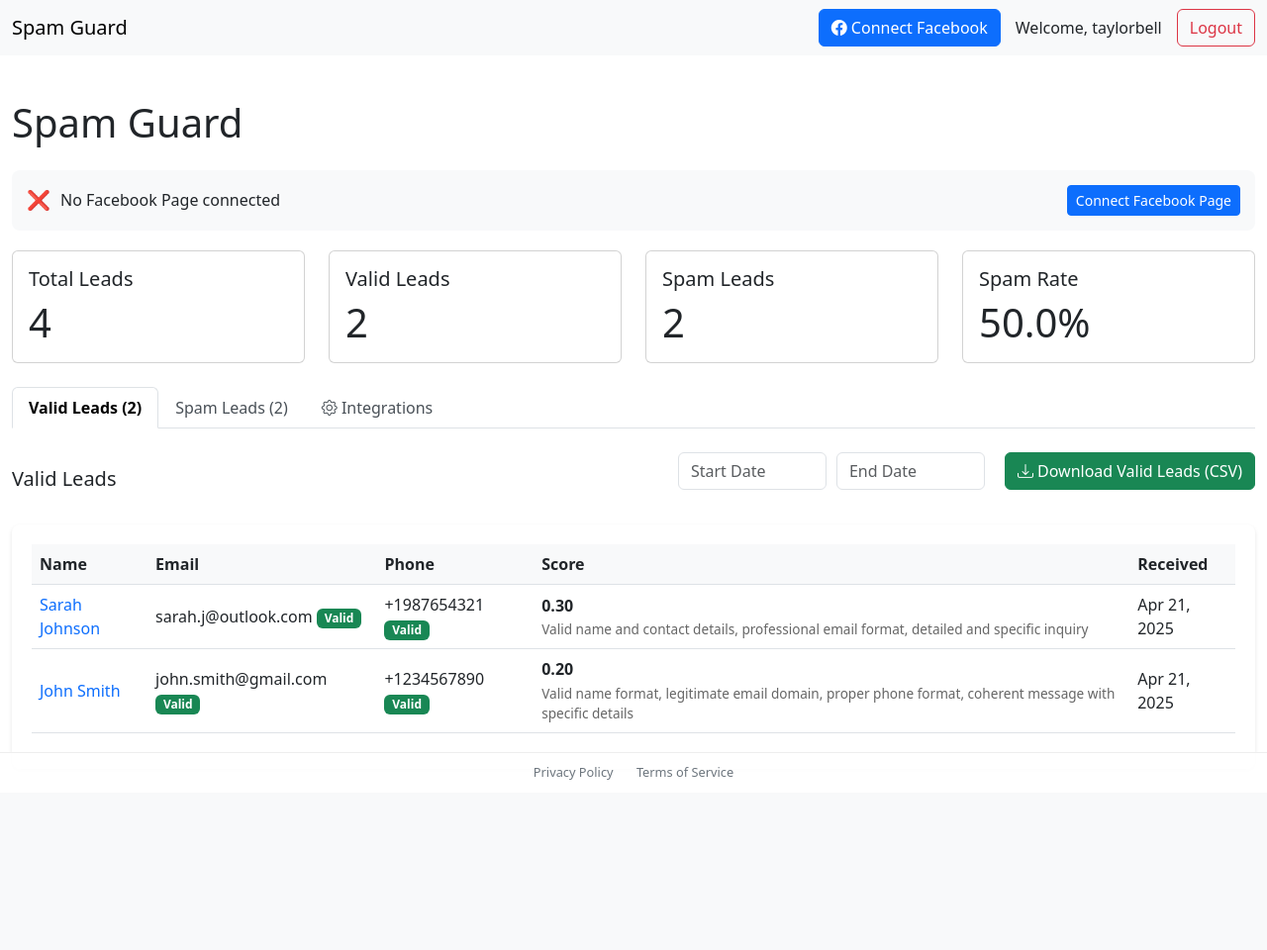
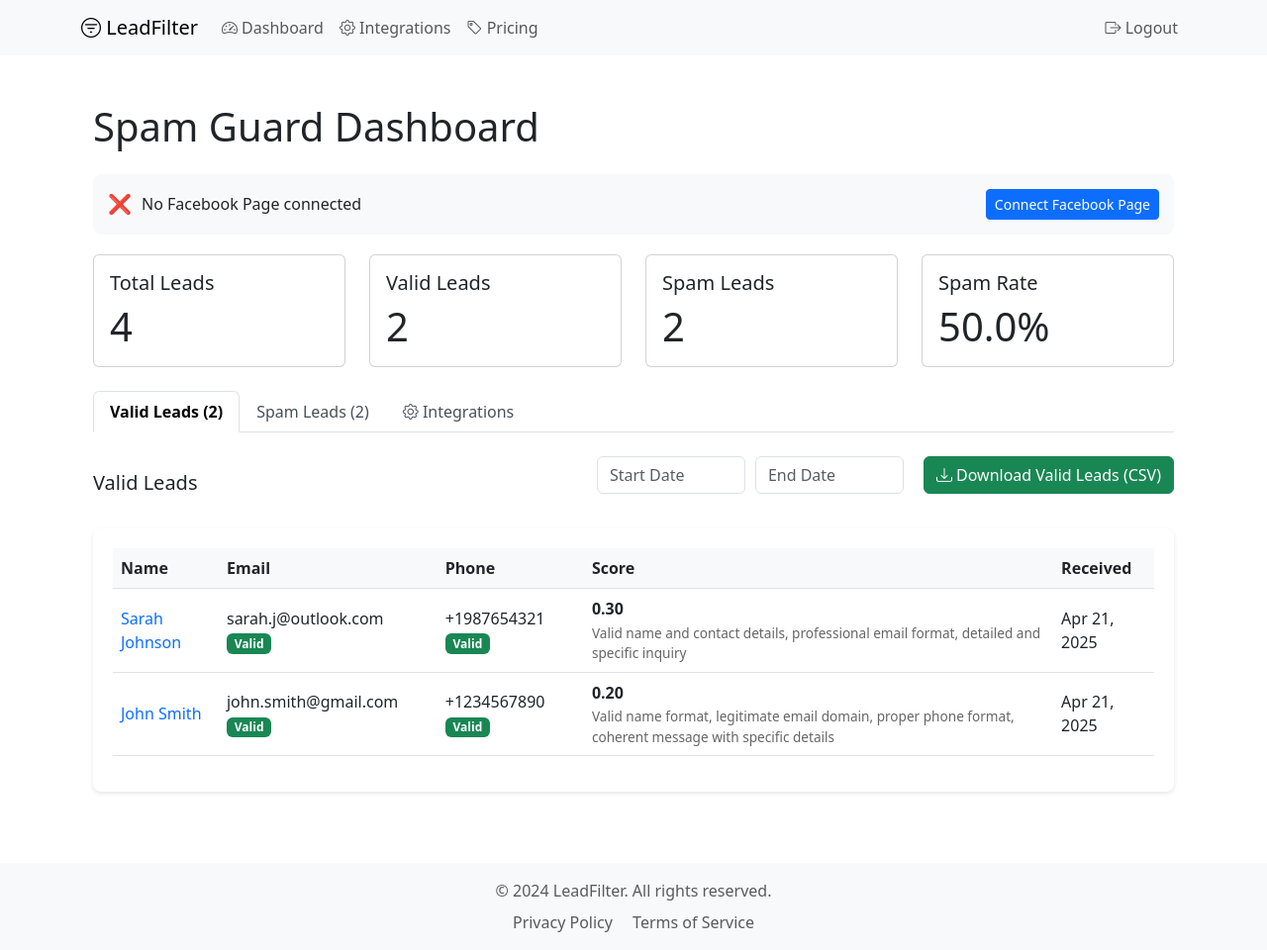
Before and after one commit to vtbell21/leadfilter, a Django app: page /dashboard/ in a window 1280 px wide. Shown: the whole page at 99% size. Before the commit the page ends 788 px from the top, so only its background shows below. Run offline with Django 5.2, Linux system fonts and the light colour scheme; a user stored in the database is signed in; data comes from the database, SQL or seed files in the repository; data that the repository does not hold is empty; some libraries are stand-ins or nearby versions.

Commit message:
Updated dashboard to use base template and consistent Spam Guard branding

```diff
--- a/leads/templates/leads/leads_dashboard.html
+++ b/leads/templates/leads/leads_dashboard.html
@@ -1,203 +1,9 @@
-<!DOCTYPE html>
-<html lang="en">
-<head>
-    <meta charset="UTF-8">
-    <meta name="viewport" content="width=device-width, initial-scale=1.0">
-    <title>Spam Guard</title>
-    <!-- Bootstrap CSS -->
-    <link href="https://cdn.jsdelivr.net/npm/bootstrap@5.3.0/dist/css/bootstrap.min.css" rel="stylesheet">
-    <link rel="stylesheet" href="https://cdn.jsdelivr.net/npm/bootstrap-icons@1.7.2/font/bootstrap-icons.css">
-    <link rel="stylesheet" href="https://cdn.jsdelivr.net/npm/flatpickr/dist/flatpickr.min.css">
-    <style>
-        .nav-tabs .nav-link {
-            color: #495057;
-        }
-        .nav-tabs .nav-link.active {
-            font-weight: bold;
-        }
-        .table th {
-            background-color: #f8f9fa;
-        }
-        .valid-icon {
-            color: #28a745;
-        }
-        .invalid-icon {
-            color: #dc3545;
-        }
-        .spam-row {
-            background-color: #fff3f3;
-        }
-        .spam-row:hover {
-            background-color: #ffe6e6;
-        }
-        .pagination {
-            margin-top: 20px;
-        }
-        .high-risk {
-            background-color: #ffebee !important;
-        }
-        .high-risk:hover {
-            background-color: #ffe0e3 !important;
-        }
-        .spam-badge {
-            font-size: 0.8em;
-            padding: 0.3em 0.6em;
-            margin-left: 0.5em;
-        }
-        .gpt-score {
-            font-weight: bold;
-        }
-        .gpt-reason {
-            font-size: 0.85em;
-            color: #666;
-            margin-top: 0.2em;
-        }
-        .message-text {
-            font-size: 0.9em;
-            color: #333;
-            white-space: pre-line;
-        }
-        .custom-fields {
-            font-size: 0.85em;
-            color: #666;
-            margin-top: 0.5em;
-        }
-        .custom-fields-toggle {
-            cursor: pointer;
-            color: #0d6efd;
-            text-decoration: underline;
-            font-size: 0.85em;
-        }
-        .custom-fields-content {
-            background-color: #f8f9fa;
-            padding: 0.5em;
-            border-radius: 4px;
-            margin-top: 0.3em;
-        }
-        .navbar {
-            margin-bottom: 20px;
-        }
-        .user-info {
-            margin-right: 15px;
-        }
-        .connect-btn {
-            margin-right: 15px;
-        }
-        .table-container {
-            background-color: white;
-            border-radius: 8px;
-            box-shadow: 0 2px 4px rgba(0,0,0,0.1);
-            padding: 20px;
-            margin-top: 20px;
-        }
-        .badge-spam {
-            background-color: #dc3545;
-            color: white;
-        }
-        .badge-valid {
-            background-color: #198754;
-            color: white;
-        }
-        .badge-invalid {
-            background-color: #6c757d;
-            color: white;
-        }
-        .table th {
-            background-color: #f8f9fa;
-            font-weight: 600;
-        }
-        .table td {
-            vertical-align: middle;
-        }
-        .lead-link {
-            color: #0d6efd;
-            text-decoration: none;
-        }
-        .lead-link:hover {
-            text-decoration: underline;
-        }
-        .download-btn {
-            margin-left: 10px;
-        }
-        .date-filters {
-            display: flex;
-            align-items: center;
-            gap: 10px;
-            margin-bottom: 15px;
-        }
-        .date-input {
-            width: 150px;
-        }
-        .footer-links {
-            position: fixed;
-            bottom: 0;
-            left: 0;
-            right: 0;
-            padding: 10px;
-            background: rgba(255, 255, 255, 0.9);
-            text-align: center;
-            font-size: 0.8em;
-            border-top: 1px solid #eee;
-        }
-        .footer-links a {
-            color: #6c757d;
-            text-decoration: none;
-            margin: 0 10px;
-        }
-        .footer-links a:hover {
-            color: #0d6efd;
-            text-decoration: underline;
-        }
-        .facebook-status {
-            background-color: #f8f9fa;
-            border-radius: 8px;
-            padding: 15px;
-            margin-bottom: 20px;
-            display: flex;
-            align-items: center;
-            justify-content: space-between;
-        }
-        .facebook-status .status-text {
-            display: flex;
-            align-items: center;
-            gap: 10px;
-        }
-        .facebook-status .status-icon {
-            font-size: 1.2em;
-        }
-        .facebook-status .page-name {
-            font-weight: 500;
-        }
-        .facebook-status .disconnect-btn {
-            font-size: 0.9em;
-        }
-        .status-connected {
-            color: #198754;
-        }
-        .status-disconnected {
-            color: #dc3545;
-        }
-    </style>
-    <!-- Bootstrap JS and Popper.js for tooltips -->
-    <script src="https://cdn.jsdelivr.net/npm/@popperjs/core@2.11.6/dist/umd/popper.min.js"></script>
-    <script src="https://cdn.jsdelivr.net/npm/bootstrap@5.3.0/dist/js/bootstrap.min.js"></script>
-</head>
-<body>
-    <nav class="navbar navbar-expand-lg navbar-light bg-light">
-        <div class="container-fluid">
-            <a class="navbar-brand" href="{% url 'leads:dashboard' %}">Spam Guard</a>
-            <div class="d-flex align-items-center">
-                <a href="{% url 'leads:facebook_connect' %}" class="btn btn-primary connect-btn">
-                    <i class="bi bi-facebook"></i> Connect Facebook
-                </a>
-                <span class="user-info">Welcome, {{ user.username }}</span>
-                <a href="{% url 'leads:logout' %}" class="btn btn-outline-danger">Logout</a>
-            </div>
-        </div>
-    </nav>
+{% extends "leads/base.html" %}
+{% load static %}
 
+{% block content %}
 <div class="container-fluid py-4">
-        <h1 class="mb-4">Spam Guard</h1>
+    <h1 class="mb-4">Spam Guard Dashboard</h1>
 
     {% if messages %}
         {% for message in messages %}
@@ -455,31 +261,184 @@
         </div>
     </div>
 </div>
+{% endblock %}
 
-    <!-- Footer Links -->
-    <div class="footer-links">
-        <a href="{% url 'leads:privacy_policy' %}">Privacy Policy</a>
-        <a href="{% url 'leads:terms_of_service' %}">Terms of Service</a>
-    </div>
+{% block extra_css %}
+<link rel="stylesheet" href="https://cdn.jsdelivr.net/npm/flatpickr/dist/flatpickr.min.css">
+<style>
+    .nav-tabs .nav-link {
+        color: #495057;
+    }
+    .nav-tabs .nav-link.active {
+        font-weight: bold;
+    }
+    .table th {
+        background-color: #f8f9fa;
+    }
+    .valid-icon {
+        color: #28a745;
+    }
+    .invalid-icon {
+        color: #dc3545;
+    }
+    .spam-row {
+        background-color: #fff3f3;
+    }
+    .spam-row:hover {
+        background-color: #ffe6e6;
+    }
+    .pagination {
+        margin-top: 20px;
+    }
+    .high-risk {
+        background-color: #ffebee !important;
+    }
+    .high-risk:hover {
+        background-color: #ffe0e3 !important;
+    }
+    .spam-badge {
+        font-size: 0.8em;
+        padding: 0.3em 0.6em;
+        margin-left: 0.5em;
+    }
+    .gpt-score {
+        font-weight: bold;
+    }
+    .gpt-reason {
+        font-size: 0.85em;
+        color: #666;
+        margin-top: 0.2em;
+    }
+    .message-text {
+        font-size: 0.9em;
+        color: #333;
+        white-space: pre-line;
+    }
+    .custom-fields {
+        font-size: 0.85em;
+        color: #666;
+        margin-top: 0.5em;
+    }
+    .custom-fields-toggle {
+        cursor: pointer;
+        color: #0d6efd;
+        text-decoration: underline;
+        font-size: 0.85em;
+    }
+    .custom-fields-content {
+        background-color: #f8f9fa;
+        padding: 0.5em;
+        border-radius: 4px;
+        margin-top: 0.3em;
+    }
+    .navbar {
+        margin-bottom: 20px;
+    }
+    .user-info {
+        margin-right: 15px;
+    }
+    .connect-btn {
+        margin-right: 15px;
+    }
+    .table-container {
+        background-color: white;
+        border-radius: 8px;
+        box-shadow: 0 2px 4px rgba(0,0,0,0.1);
+        padding: 20px;
+        margin-top: 20px;
+    }
+    .badge-spam {
+        background-color: #dc3545;
+        color: white;
+    }
+    .badge-valid {
+        background-color: #198754;
+        color: white;
+    }
+    .badge-invalid {
+        background-color: #6c757d;
+        color: white;
+    }
+    .table th {
+        background-color: #f8f9fa;
+        font-weight: 600;
+    }
+    .table td {
+        vertical-align: middle;
+    }
+    .lead-link {
+        color: #0d6efd;
+        text-decoration: none;
+    }
+    .lead-link:hover {
+        text-decoration: underline;
+    }
+    .download-btn {
+        margin-left: 10px;
+    }
+    .date-filters {
+        display: flex;
+        align-items: center;
+        gap: 10px;
+        margin-bottom: 15px;
+    }
+    .date-input {
+        width: 150px;
+    }
+    .footer-links {
+        position: fixed;
+        bottom: 0;
+        left: 0;
+        right: 0;
+        padding: 10px;
+        background: rgba(255, 255, 255, 0.9);
+        text-align: center;
+        font-size: 0.8em;
+        border-top: 1px solid #eee;
+    }
+    .footer-links a {
+        color: #6c757d;
+        text-decoration: none;
+        margin: 0 10px;
+    }
+    .footer-links a:hover {
+        color: #0d6efd;
+        text-decoration: underline;
+    }
+    .facebook-status {
+        background-color: #f8f9fa;
+        border-radius: 8px;
+        padding: 15px;
+        margin-bottom: 20px;
+        display: flex;
+        align-items: center;
+        justify-content: space-between;
+    }
+    .facebook-status .status-text {
+        display: flex;
+        align-items: center;
+        gap: 10px;
+    }
+    .facebook-status .status-icon {
+        font-size: 1.2em;
+    }
+    .facebook-status .page-name {
+        font-weight: 500;
+    }
+    .facebook-status .disconnect-btn {
+        font-size: 0.9em;
+    }
+    .status-connected {
+        color: #198754;
+    }
+    .status-disconnected {
+        color: #dc3545;
+    }
+</style>
+{% endblock %}
 
-    <!-- Initialize tooltips -->
-    <script>
-        document.addEventListener('DOMContentLoaded', function() {
-            try {
-                var tooltipTriggerList = [].slice.call(document.querySelectorAll('[data-bs-toggle="tooltip"]'))
-                var tooltipList = tooltipTriggerList.map(function (tooltipTriggerEl) {
-                    return new bootstrap.Tooltip(tooltipTriggerEl)
-                })
-            } catch (error) {
-                console.error('Error initializing tooltips:', error);
-            }
-        });
-    </script>
-
-    <!-- Load Bootstrap and Flatpickr -->
-    <script src="https://cdn.jsdelivr.net/npm/bootstrap@5.3.0/dist/js/bootstrap.bundle.min.js"></script>
+{% block extra_js %}
 <script src="https://cdn.jsdelivr.net/npm/flatpickr"></script>
-
 <script>
     document.addEventListener('DOMContentLoaded', function() {
         try {
@@ -524,5 +483,4 @@
         }
     });
 </script>
-</body>
-</html>
+{% endblock %}
```
Lines whose indentation alone changed are shown as unchanged.
